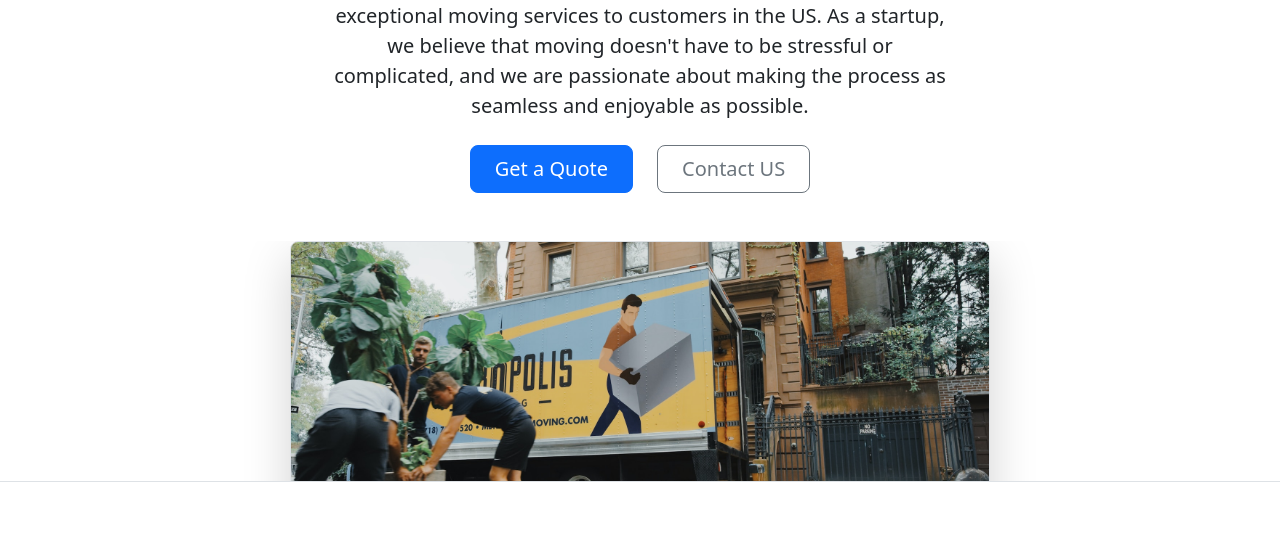
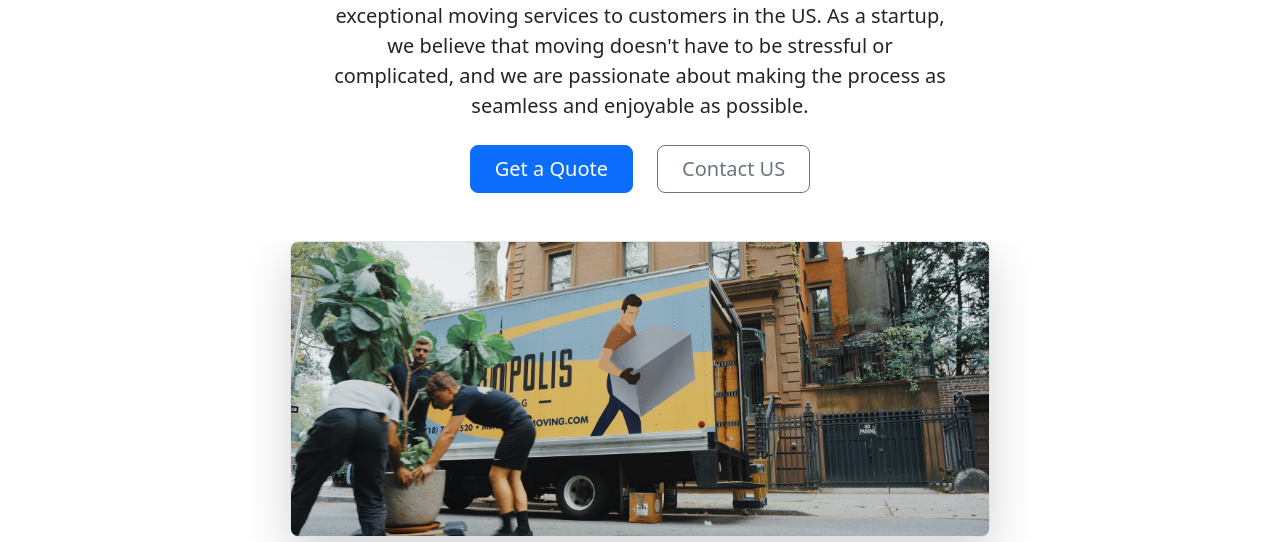
Before and after one commit to CheezeCode13/FirstsiteMoveIT, a plain HTML site: page index.html in a window 1280 px wide. Shown: the part 258-800 px from the top of the page. Drawn offline with nearby package versions, Linux system fonts and the light colour scheme.

Commit message:
Update overflow hidden index.html

```diff
--- a/index.html
+++ b/index.html
@@ -68,7 +68,7 @@
         <button type="button" class="btn btn-outline-secondary btn-lg px-4">Contact US</button>
       </div>
     </div>
-    <div class="overflow-hidden" style="max-height: 30vh;">
+    <div class="overflow-hidden" style="max-height: 50vh;">
       <div class="container px-5">
         <img src="moving-van.jpg" class="img-fluid border rounded-3 shadow-lg mb-4" alt="Example image" width="700" height="500" loading="lazy">
       </div>
```
